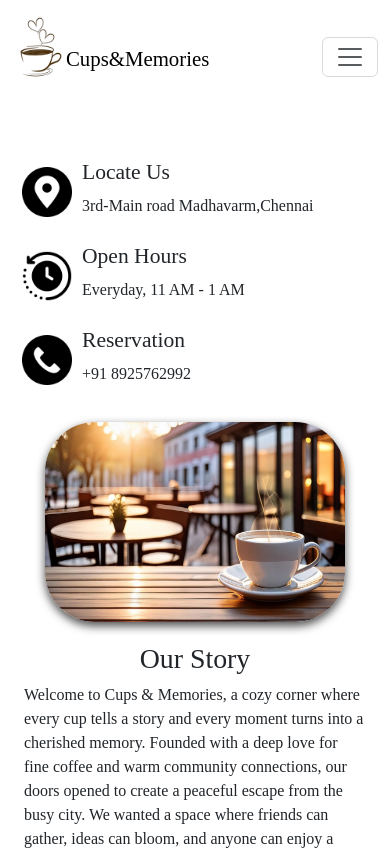
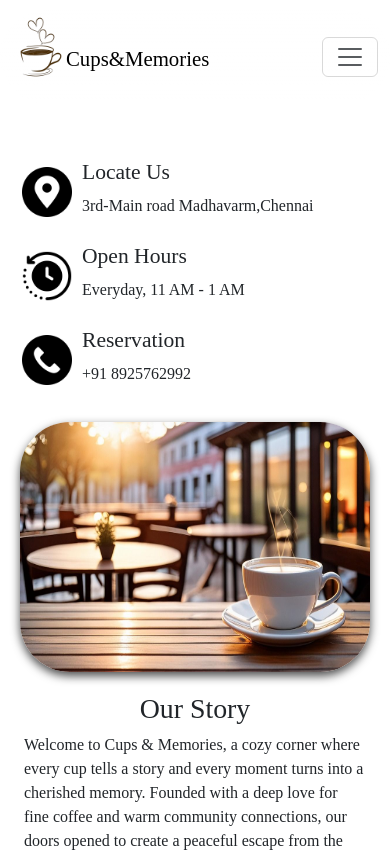
Before and after one commit to nandhakumar102005/cups-and-memories, a React (Vite) app: page /About in a window 390 px wide. Shown: the top 852 px of the page. Built offline with nearby package versions, Linux system fonts and the light colour scheme.

Commit message:
Update index.css

```diff
--- a/src/index.css
+++ b/src/index.css
@@ -945,8 +945,8 @@ top: 20px;
     border-bottom-right-radius: 20px;
   }
   .storyimg{
-  height: 200px;
-  width: 300px;
+  height: 250px;
+  width: 350px;
 }
 
 
```
